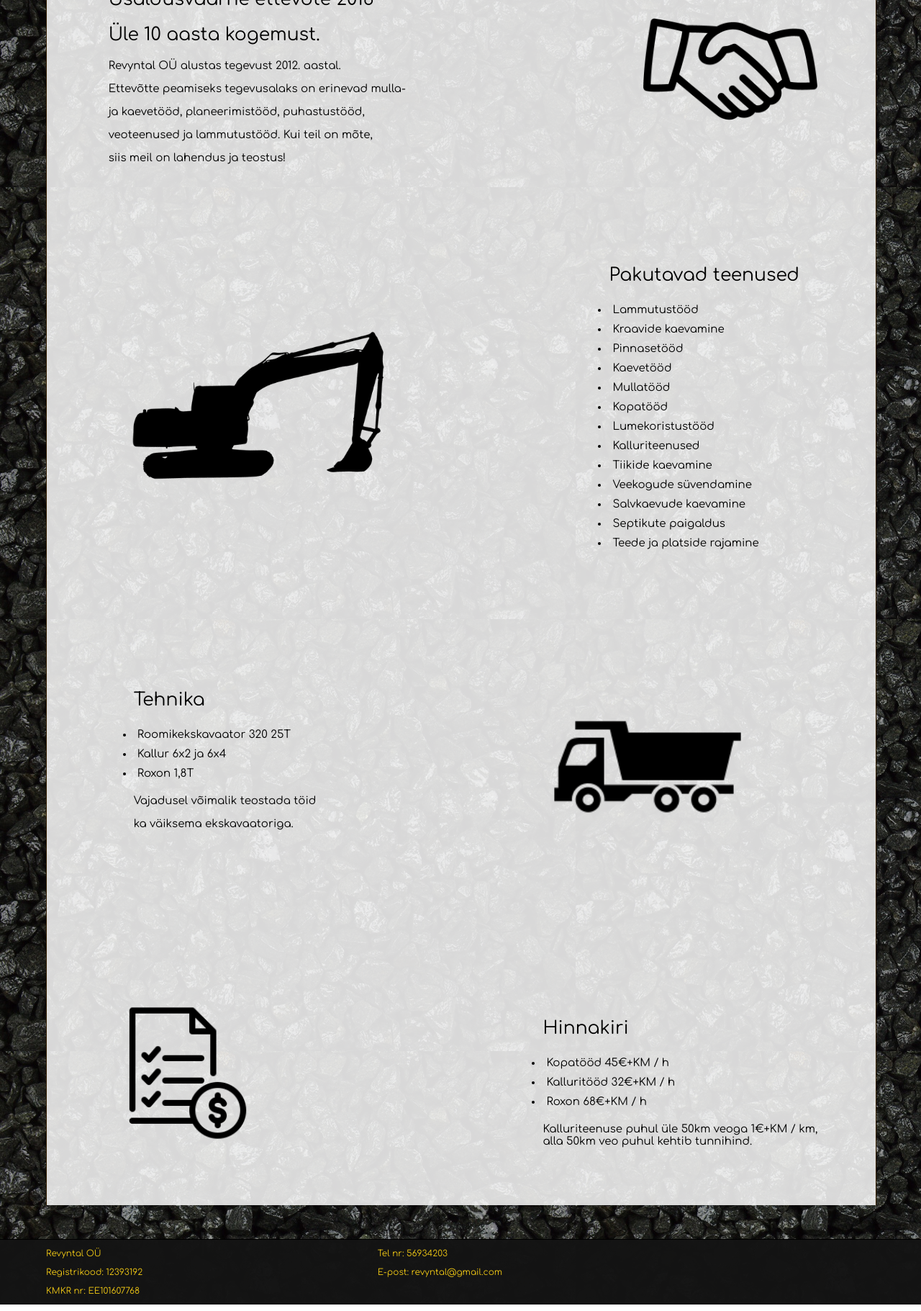
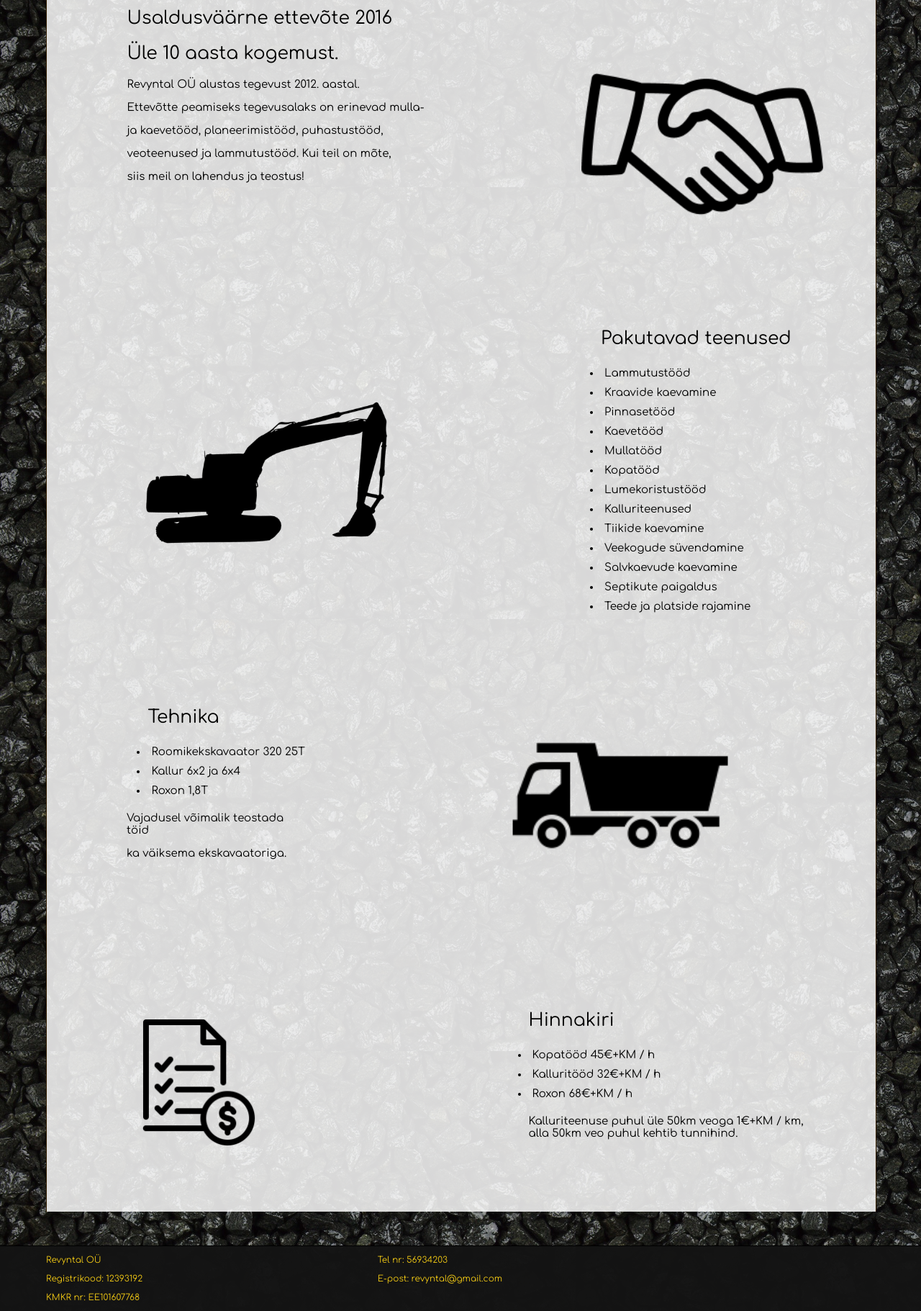
Before and after one commit to CardoTisler/RevyntalWebsite, a plain HTML site: page index.html in a window 1280 px wide. Shown: the part 340-2161 px from the top of the page at 72% size. Drawn offline with Linux system fonts and the light colour scheme.

Commit message:
Responsive design tweaks

```diff
--- a/css/stylesheet.css
+++ b/css/stylesheet.css
@@ -97,49 +97,68 @@ body{
     background-color: rgba(253, 253, 253, 0.85);
 }
 #firma-tutvustus{
-    margin: 10px;
-    padding: 5px;
+    width: 96%;
+    overflow: hidden;
+    margin: 2%;
+}
+#firma-tutvustus-text{
+    margin: 7% 2% 2% 7%;
+    padding: 1%;
     float: left;
     text-align: left;
-    margin-left: 7%;
-    margin-top: 7%;
-}
-#firma-tutvustus-pic img{
-    width: 21%;
-    height: 21%;
-    margin: 18% 7% 10px 7%;
-    float: right;
+    overflow: hidden;
 
 }
-#pakutavad-teenused ul{
+#firma-tutvustus-pic{
+    margin: 1%;
+    overflow: hidden;
+
+}
+
+#firma-tutvustus-pic img{
+    width: 60%;
+    margin: 35% 7% 1% 7%;
+    float: right;
+}
+
+#pakutavad-teenused{
+    width: 96%;
+    overflow: hidden;
+    margin: 2%;
+}
+#pakutavad-teenused-text ul{
     text-align: left;
     float: right;
-    margin: 10% 20px 10px 0px;
+    margin: 10% 2% 1% 0%;
     width: 30%;
     padding: 5px;
     font-size: 20px;
 }
-#pakutavad-teenused li{
+#pakutavad-teenused-text li{
     padding: 5px;
 }
-#pakutavad-teenused img{
+#pakutavad-teenused-pic img{
     margin: 10% 4% 4% 9%;
     padding: 0;
     width: 33%;
     height: 33%;
     float: left;
-
 }
-#tehnika {
+#tehnika{
+    width: 96%;
+    overflow: hidden;
+    margin: 2%;
+}
+#tehnika-text {
     margin: 17% 7% 5% 7%;
     text-align: left;
     float: left;
 }
-#tehnika li{
+#tehnika-text li{
     padding: 5px;
 }
-#tehnika p{
-    margin-left: 40px;
+#tehnika-text p{
+    margin-left: 4%;
 }
 #tehnika-pic img{
     float: right;
@@ -147,15 +166,20 @@ body{
     height: 25%;
     margin: 17% 15% 5% 5%;
 }
-#hinnakiri {
+#hinnakiri{
+    width: 96%;
+    overflow: hidden;
+    margin: 2%;
+}
+#hinnakiri-text {
     margin: 11% 7% 7% 3%;
     text-align: left;
     float: right;
 }
-#hinnakiri li{
+#hinnakiri-text li{
     padding: 5px;
 }
-#hinnakiri p{
+#hinnakiri-text p{
     margin: 0px 0px 0px 40px;
 }
 #hinnakiri-pic img{
@@ -238,24 +262,51 @@ body{
 }
 /* Media Queries */
 
-@media screen and (max-width: 1950px){
+@media screen and (min-width: 1950px){
     #pakutavad-teenused img{
         margin-bottom: 0%;
     }
     #tehnika-pic img{
-        margin-top: 12%;
+        margin-top: 8%;
+        width: 30%;
     }
     .midColChange{
         margin-top: 5.1%;
     }
+    #firma-tutvustus-pic img{
+        margin-top: 20%;
+    }
+    #pakutavad-teenused-text ul{
+        margin-top: 5%;
+    }
+    #pakutavad-teenused-pic img{
+        margin-top: 9%;
+    }
+    #tehnika-text{
+        margin-top: 8%;
+    }
+    #hinnakiri-pic img{
+        margin-top: 1%;
+        margin-left: 15%;
+    }
+    #hinnakiri-text{
+        margin-top: 1%;
+    }
+    #footer p{
+        font-size: 20px;
+    }
 }
 
-@media screen and (max-width: 1710px){
-    #tehnika{
-        margin-top: 16%;
-    }
+@media screen and (min-width: 1710px){
+
     .midColChange{
         margin-top: 4.4%;
+    }
+    #firma-tutvustus-pic img{
+        margin-top: 35%;
+    }
+    #tehnika-pic img{
+        width: 32%;
     }
 }
 
@@ -278,11 +329,62 @@ body{
     .midColChange{
         margin-top: 4.1%;
     }
+    #firma-tutvustus-pic img{
+        margin-top: 45%;
+        width: 70%;
+    }
+    #hinnakiri-pic img{
+        margin-left: 11%;
+        margin-top: 5%;
+    }
 }
 
+@media screen and (min-width: 1400px){
+    .midColChange{
+        margin-top: 3%;
+    }
+    #pakutavad-teenused-text ul{
+        margin-top: 2%;
+    }
+    #pakutavad-teenused-pic img{
+        margin-top: 7%;
+    }
+    #tehnika-text {
+        margin-top: 4%;
+    }
+    #tehnika-pic img{
+        width: 30%;
+        margin-top: 4%;
+    }
+    #hinnakiri-pic img{
+        margin-top: 4%;
+    }
+    #hinnakiri-text {
+        margin-top: 1%;
+    }
+}
 @media screen and (max-width: 1400px){
     .midColChange{
         margin-top: 3%;
+    }
+    #pakutavad-teenused-text ul{
+        margin-top: 2%;
+    }
+    #pakutavad-teenused-pic img{
+        margin-top: 7%;
+    }
+    #tehnika-text {
+        margin-top: 4%;
+    }
+    #tehnika-pic img{
+        width: 30%;
+        margin-top: 4%;
+    }
+    #hinnakiri-pic img{
+        margin-top: 4%;
+    }
+    #hinnakiri-text {
+        margin-top: 1%;
     }
 }
 
@@ -302,14 +404,31 @@ body{
     #footer p{
         font-size: 12px;
     }
-    #firma-tutvustus-pic img{
-        margin-top: 15%;
-    }
+
     #pakutavad-teenused img{
         margin-bottom: 0%;
     }
     .midColChange{
         margin-top: 2.8%;
+    }
+    #pakutavad-teenused-text ul{
+        margin-top: 2%;
+    }
+    #pakutavad-teenused-pic img{
+        margin-top: 6%;
+    }
+    #tehnika-text {
+        margin-top: 6%;
+    }
+    #tehnika-pic img{
+        margin-top: 4%;
+        width: 30%;
+    }
+    #hinnakiri-pic img{
+        margin-top: 5%;
+    }
+    #hinnakiri-text{
+        margin-top: 3%;
     }
 }
 @media screen and (max-width: 1024px){
--- a/index.html
+++ b/index.html
@@ -33,8 +33,8 @@
 
 
         <div id="middle-column">
-
             <div id="firma-tutvustus">
+                <div id="firma-tutvustus-text">
                     <h1>Revyntal OÜ</h1>
                     <h2>Usaldusväärne ettevõte 2016</h2>
                     <h2>Üle 10 aasta kogemust.</h2>
@@ -48,8 +48,10 @@
                 <div id="firma-tutvustus-pic">
                     <img src="images/Handshake.png">
                 </div>
+            </div>
 
             <div id="pakutavad-teenused">
+                <div id="pakutavad-teenused-text">
                     <ul>
                         <h2>Pakutavad teenused</h2>
                         <li>Lammutustööd</li>
@@ -65,12 +67,16 @@
                         <li>Salvkaevude kaevamine</li>
                         <li>Septikute paigaldus</li>
                         <li>Teede ja platside rajamine</li>
+                    </ul>
+                </div>
 
-                </ul>
+                <div id="pakutavad-teenused-pic">
                     <img src="images/transpSilhouette.png">
+                </div>
             </div>
 
             <div id="tehnika">
+                <div id="tehnika-text">
                     <ul>
                         <h2>Tehnika</h2>
                         <li>Roomikekskavaator 320 25T</li>
@@ -83,10 +89,13 @@
                 <div id="tehnika-pic">
                     <img src="images/TehnikaPic.png">
                 </div>
+            </div>
+
+            <div id="hinnakiri">
                 <div id="hinnakiri-pic">
                     <img src="images/HinnakiriPic.png">
                 </div>
-            <div id="hinnakiri">
+                <div id="hinnakiri-text">
                     <ul>
                         <h2>Hinnakiri</h2>
                         <li>Kopatööd 45€+KM / h</li>
@@ -95,6 +104,8 @@
                     </ul>
                     <p>Kalluriteenuse puhul üle 50km veoga 1€+KM / km,</p>
                     <p>alla 50km veo puhul kehtib tunnihind.</p>
+                </div>
+
             </div>
 
         </div>
```
Lines whose indentation alone changed are shown as unchanged.
